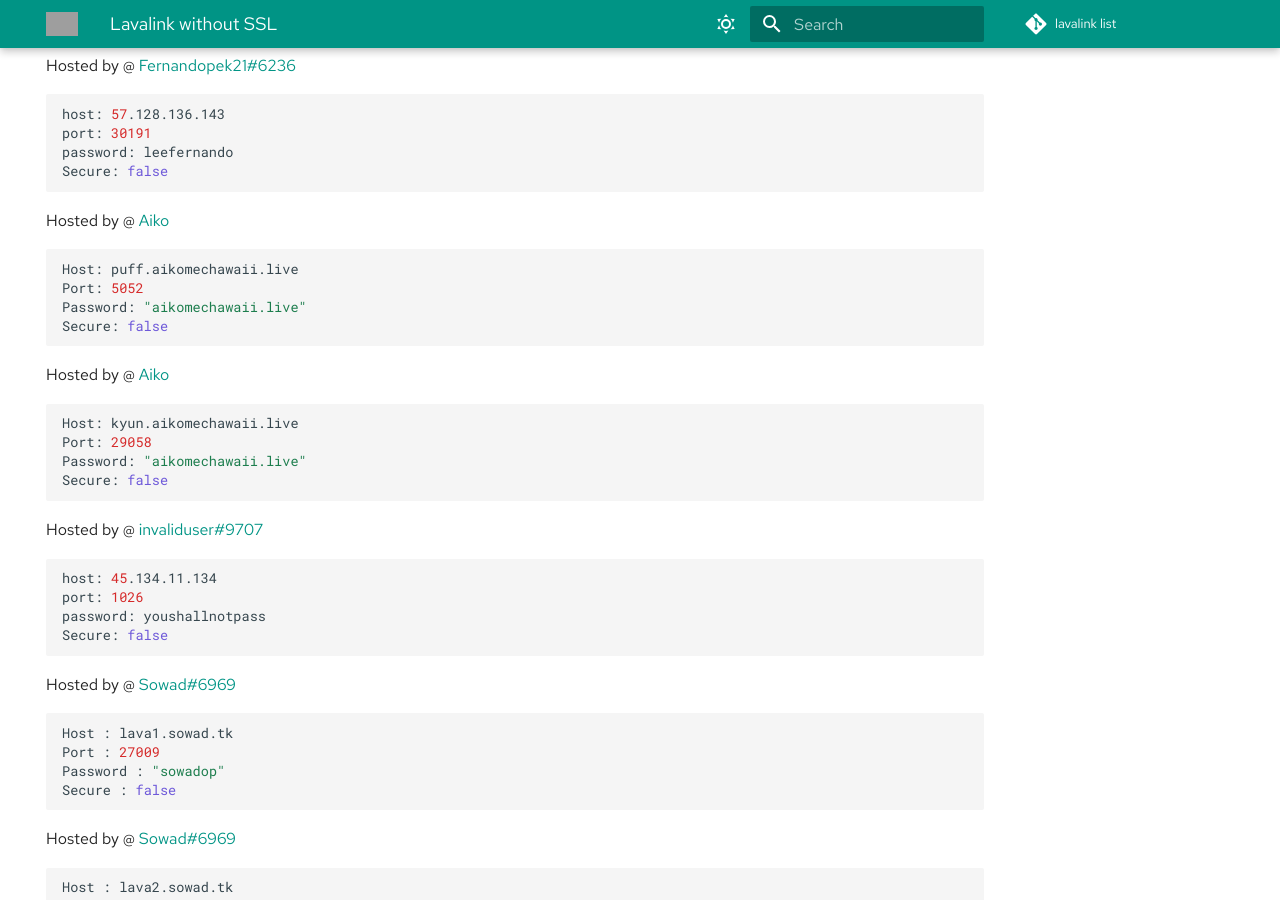
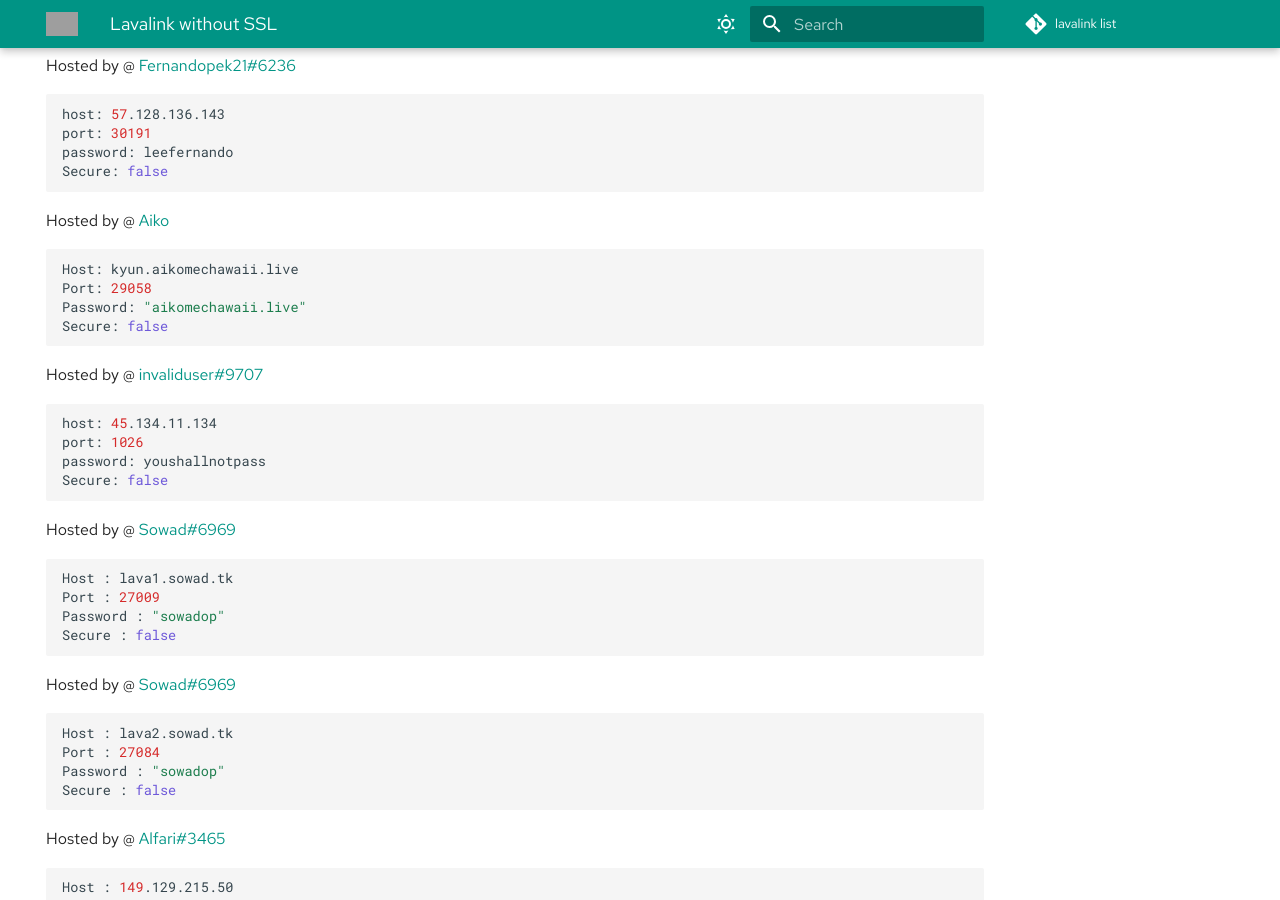
Before and after one commit to DarrenOfficial/lavalink-list, an MkDocs documentation site: the page built from docs/NoSSL/lavalink-without-ssl.md, in a window 1280 px wide and 900 px high, scrolled down 1722 px. Built offline with MkDocs 1.6.1 and Material for MkDocs 9.7.7, drawn with Linux system fonts in a browser that asks for light colours; comment, search, counter and statistics services are not loaded; grey boxes are pictures that could not be loaded.

Commit message:
Removed 1 not cool server (#215)
* port update

* Update lavalink-without-ssl.md

* Create lavalink-without-ssl.md

````diff
--- a/docs/NoSSL/lavalink-without-ssl.md
+++ b/docs/NoSSL/lavalink-without-ssl.md
@@ -95,14 +95,6 @@ Secure: false
 
 Hosted by @ [Aiko](https://aikomechawaii.live)
 ```bash
-Host: puff.aikomechawaii.live
-Port: 5052
-Password: "aikomechawaii.live"
-Secure: false
-```
-
-Hosted by @ [Aiko](https://aikomechawaii.live)
-```bash
 Host: kyun.aikomechawaii.live
 Port: 29058
 Password: "aikomechawaii.live"
````
